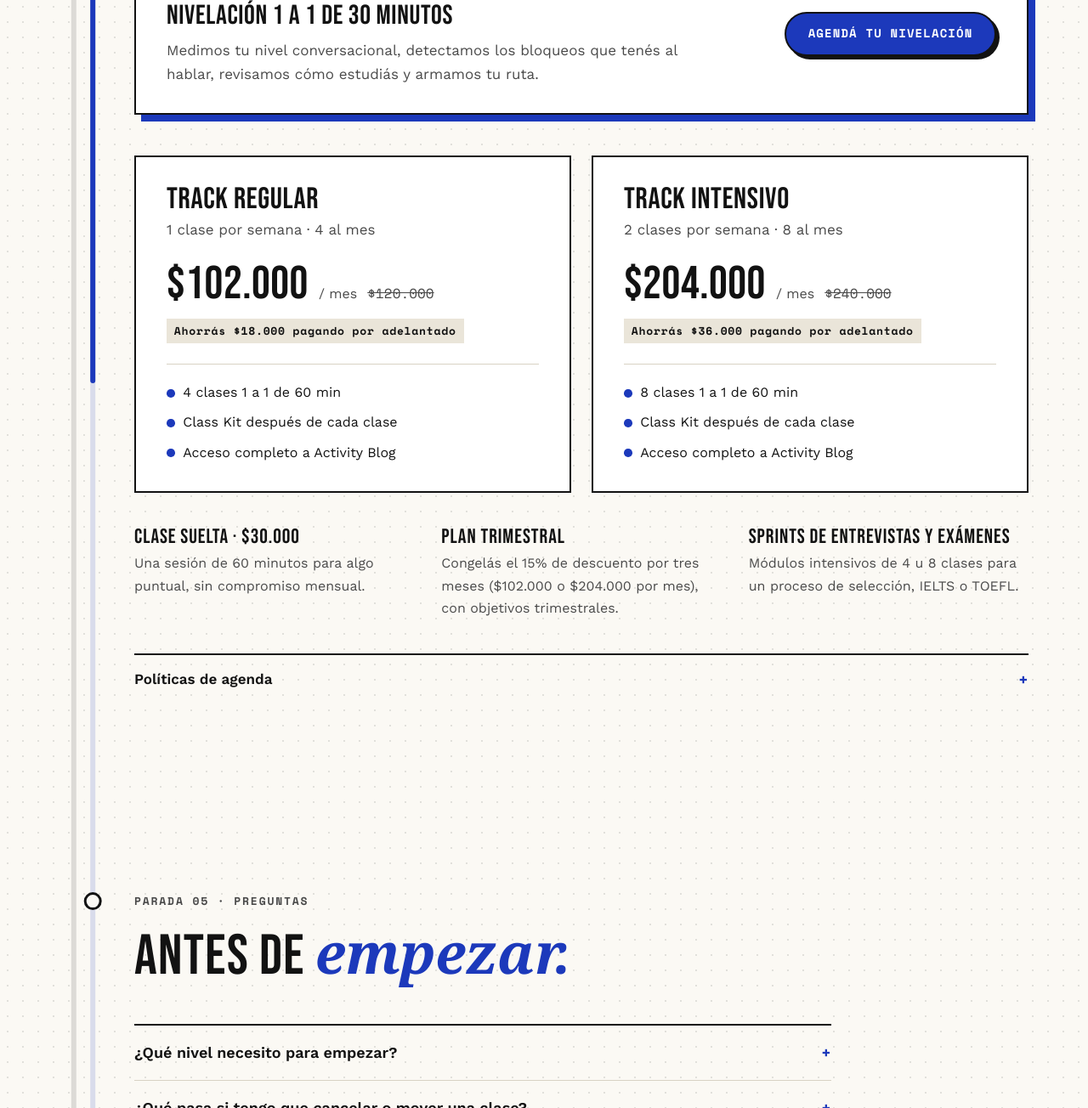
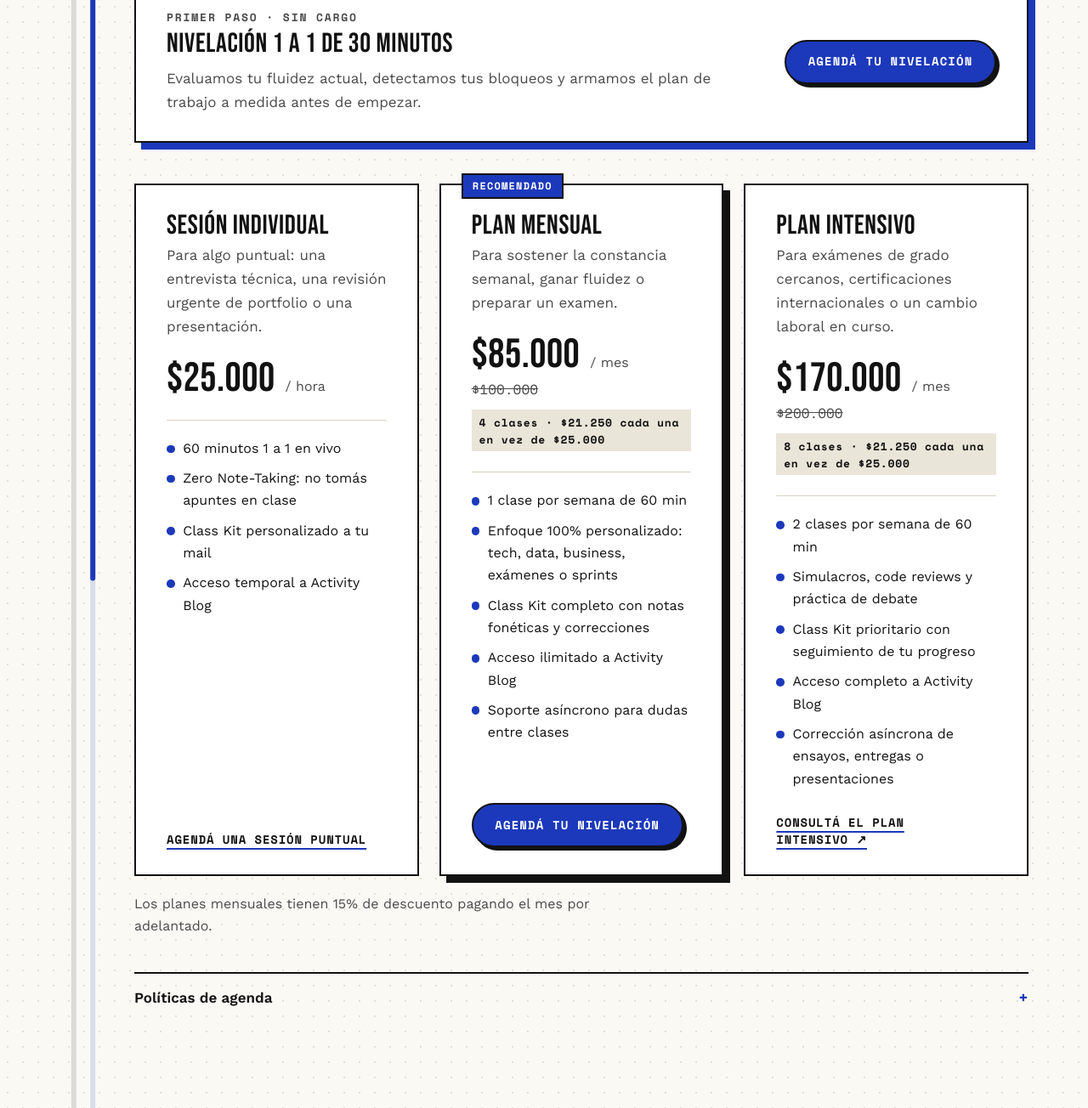
Before and after one commit to camilamihalyczo-dotcom/courses, a plain HTML site: page index.html in a window 1280 px wide. Shown: the part 4609-5913 px from the top of the page at 85% size. Drawn offline with nearby package versions, Linux system fonts and the light colour scheme; a web font is replaced by a local one.

Commit message:
new landing

```diff
--- a/index.html
+++ b/index.html
@@ -192,6 +192,15 @@
     .plan ul{list-style:none;margin-top:1.5rem;padding-top:1.25rem;border-top:1px solid var(--linea);display:grid;gap:.55rem}
     .plan li{display:flex;gap:.6rem;font-size:1rem}
     .plan li::before{content:'';width:.6rem;height:.6rem;border-radius:50%;background:var(--cobalto);margin-top:.55rem;flex:none}
+    .plans.three{grid-template-columns:repeat(3,1fr);align-items:stretch}
+    .plan{display:flex;flex-direction:column;position:relative}
+    .plan .plan-cta{margin-top:auto;align-self:flex-start}
+    .plan ul{margin-bottom:1.75rem}
+    .plan.featured{border-width:2.5px;box-shadow:8px 8px 0 var(--carbon)}
+    .badge{position:absolute;top:-.85rem;left:1.5rem;background:var(--cobalto);color:#fff;font:700 .75rem/1 var(--mono);letter-spacing:.1em;text-transform:uppercase;padding:.45rem .7rem;border:2px solid var(--carbon)}
+    .plans.three .plan h3{font-size:2rem}
+    .plans.three .price strong{font-size:3rem}
+    .plan-note{margin-top:1.25rem;font-size:1rem}
     .extras{display:grid;grid-template-columns:repeat(3,1fr);gap:2rem;margin-top:2.5rem}
     .extras h4{font:400 1.5rem/1 var(--display);letter-spacing:.04em;margin-bottom:.4rem}
     .extras p{font-size:1rem;color:var(--gris)}
@@ -248,6 +257,8 @@
       .mail{position:static;max-width:560px}
       .portrait{max-width:300px}
       .mods{grid-template-columns:repeat(2,1fr)}
+      .plans.three{grid-template-columns:1fr;gap:2rem}
+      .plans.three .plan{max-width:560px}
       .extras{grid-template-columns:1fr}
       .line-body{grid-template-columns:1fr;padding-left:4.25rem}
       .line-body .cases{grid-column:auto}
@@ -526,39 +537,44 @@
     <section class="block" id="planes" data-stop>
       <div class="wrap">
         <div class="stop"><span class="kicker">Parada 04 · Planes</span></div>
-        <div class="sec-head"><h2>Planes claros, <em>sin letra chica.</em></h2><p class="muted">Valores vigentes en pesos argentinos (ARS).</p></div>
+        <div class="sec-head"><h2>Planes claros, <em>sin letra chica.</em></h2><p class="lead">Un entrenamiento individual, armado para tus objetivos laborales, técnicos y académicos. Valores en pesos argentinos (ARS).</p></div>
 
         <div class="first">
           <div>
             <p class="kicker">Primer paso · sin cargo</p>
             <h3>Nivelación 1 a 1 de 30 minutos</h3>
-            <p>Medimos tu nivel conversacional, detectamos los bloqueos que tenés al hablar, revisamos cómo estudiás y armamos tu ruta.</p>
+            <p>Evaluamos tu fluidez actual, detectamos tus bloqueos y armamos el plan de trabajo a medida antes de empezar.</p>
           </div>
           <a class="btn" href="#agenda">Agendá tu nivelación</a>
         </div>
 
-        <div class="plans">
+        <div class="plans three">
           <article class="plan">
-            <h3>Track Regular</h3>
-            <p class="freq">1 clase por semana · 4 al mes</p>
-            <div class="price"><strong>$102.000</strong><span>/ mes</span><s>$120.000</s></div>
-            <span class="save">Ahorrás $18.000 pagando por adelantado</span>
-            <ul><li>4 clases 1 a 1 de 60 min</li><li>Class Kit después de cada clase</li><li>Acceso completo a Activity Blog</li></ul>
+            <h3>Sesión individual</h3>
+            <p class="freq">Para algo puntual: una entrevista técnica, una revisión urgente de portfolio o una presentación.</p>
+            <div class="price"><strong>$25.000</strong><span>/ hora</span></div>
+            <ul><li>60 minutos 1 a 1 en vivo</li><li>Zero Note-Taking: no tomás apuntes en clase</li><li>Class Kit personalizado a tu mail</li><li>Acceso temporal a Activity Blog</li></ul>
+            <a class="link plan-cta" href="#agenda">Agendá una sesión puntual</a>
+          </article>
+          <article class="plan featured">
+            <span class="badge">Recomendado</span>
+            <h3>Plan mensual</h3>
+            <p class="freq">Para sostener la constancia semanal, ganar fluidez o preparar un examen.</p>
+            <div class="price"><strong>$85.000</strong><span>/ mes</span><s>$100.000</s></div>
+            <span class="save">4 clases · $21.250 cada una en vez de $25.000</span>
+            <ul><li>1 clase por semana de 60 min</li><li>Enfoque 100% personalizado: tech, data, business, exámenes o sprints</li><li>Class Kit completo con notas fonéticas y correcciones</li><li>Acceso ilimitado a Activity Blog</li><li>Soporte asíncrono para dudas entre clases</li></ul>
+            <a class="btn plan-cta" href="#agenda">Agendá tu nivelación</a>
           </article>
           <article class="plan">
-            <h3>Track Intensivo</h3>
-            <p class="freq">2 clases por semana · 8 al mes</p>
-            <div class="price"><strong>$204.000</strong><span>/ mes</span><s>$240.000</s></div>
-            <span class="save">Ahorrás $36.000 pagando por adelantado</span>
-            <ul><li>8 clases 1 a 1 de 60 min</li><li>Class Kit después de cada clase</li><li>Acceso completo a Activity Blog</li></ul>
+            <h3>Plan intensivo</h3>
+            <p class="freq">Para exámenes de grado cercanos, certificaciones internacionales o un cambio laboral en curso.</p>
+            <div class="price"><strong>$170.000</strong><span>/ mes</span><s>$200.000</s></div>
+            <span class="save">8 clases · $21.250 cada una en vez de $25.000</span>
+            <ul><li>2 clases por semana de 60 min</li><li>Simulacros, code reviews y práctica de debate</li><li>Class Kit prioritario con seguimiento de tu progreso</li><li>Acceso completo a Activity Blog</li><li>Corrección asíncrona de ensayos, entregas o presentaciones</li></ul>
+            <a class="link plan-cta" href="https://wa.me/541151268940?text=Hola%20Camila!%20Quiero%20consultar%20por%20el%20plan%20intensivo%20de%20Track%20English" target="_blank" rel="noopener">Consultá el plan intensivo&nbsp;↗</a>
           </article>
         </div>
-
-        <div class="extras">
-          <div><h4>Clase suelta · $30.000</h4><p>Una sesión de 60 minutos para algo puntual, sin compromiso mensual.</p></div>
-          <div><h4>Plan trimestral</h4><p>Congelás el 15% de descuento por tres meses ($102.000 o $204.000 por mes), con objetivos trimestrales.</p></div>
-          <div><h4>Sprints de entrevistas y exámenes</h4><p>Módulos intensivos de 4 u 8 clases para un proceso de selección, IELTS o TOEFL.</p></div>
-        </div>
+        <p class="muted plan-note">Los planes mensuales tienen 15% de descuento pagando el mes por adelantado.</p>
 
         <details class="policies">
           <summary>Políticas de agenda</summary>
```
